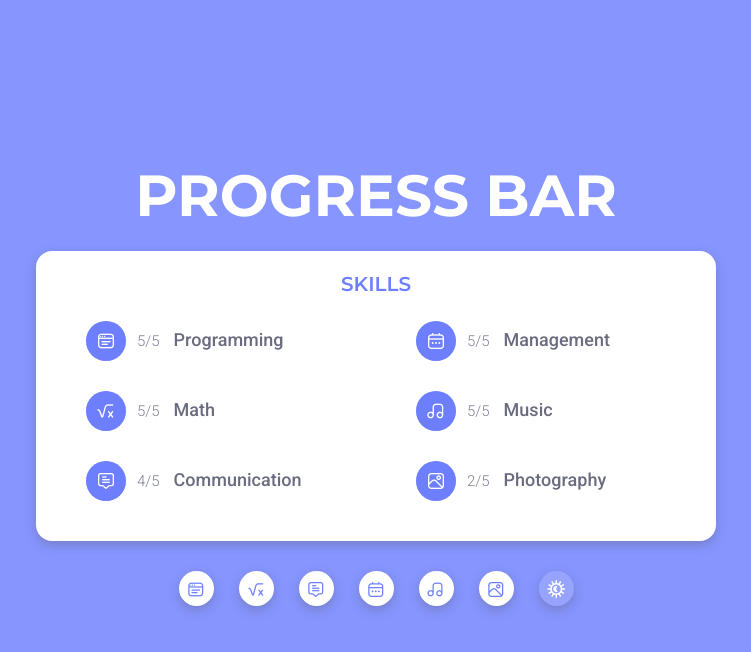
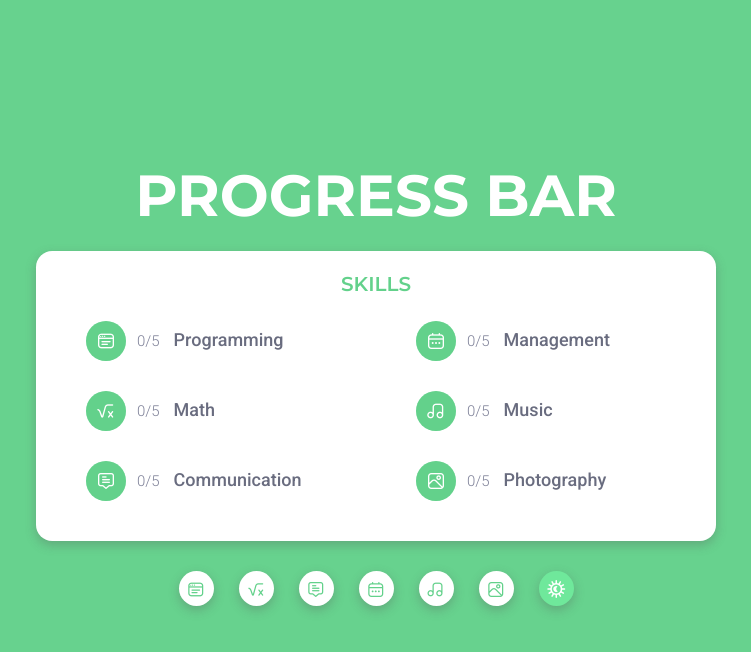
Before and after one commit to Alex-Lar/Progress-Bar, a plain HTML site: page index.html in a window 1280 px wide. Both pictures are taken after a click on the link 820 px from the left and 588 px from the top of the page. Shown: the whole page, without its empty margins (264-1015 px from the left). Drawn offline with nearby package versions, Linux system fonts and the light colour scheme.

Commit message:
add theme switcher

```diff
--- a/assets/css/style.css
+++ b/assets/css/style.css
@@ -8,6 +8,17 @@
     --progress-num: #7E8198;
 
     --switch-btn: #97A4FF;
+}
+
+[data-theme="green"] {
+    --main-bg: #67D28E;
+    --white: #FFFFFF;
+    --icon-bg: #63D18B;
+    --progress-line: #D5F8E2;
+    --progress-text: #696C7F;
+    --progress-num: #7E8198;
+
+    --switch-btn: #6FE89B;
 }
 
 body {
@@ -121,8 +132,6 @@ h6 {
 
     transition: max-width .1s ease-in;
 }
-
-
 
 
 /*
--- a/assets/js/script.js
+++ b/assets/js/script.js
@@ -1,28 +1,49 @@
 window.addEventListener('DOMContentLoaded', function() {
     let buttons = document.querySelectorAll('.button');
     let bars = document.querySelectorAll('.bar_background');
+    let fraction = document.querySelectorAll('.bar_num');
 
     buttons.forEach(function(item, i) {
         item.addEventListener('click', function() {
             let barWidth = getComputedStyle(bars[i]);
 
             if(barWidth.maxWidth === '40px') {
+                fraction[i].innerHTML = '1/5';
                 bars[i].style.maxWidth = '82px';
             }
             else if (barWidth.maxWidth === '82px') {
+                fraction[i].innerHTML = '2/5';
                 bars[i].style.maxWidth = '124px';
             }
             else if (barWidth.maxWidth === '124px') {
+                fraction[i].innerHTML = '3/5';
                 bars[i].style.maxWidth = '166px';
             }
             else if (barWidth.maxWidth === '166px') {
+                fraction[i].innerHTML = '4/5';
                 bars[i].style.maxWidth = '208px';
             }
             else if (barWidth.maxWidth === '208px') {
+                fraction[i].innerHTML = '5/5';
                 bars[i].style.maxWidth = '250px';
             } else {
+                fraction[i].innerHTML = '0/5';
                 bars[i].style.maxWidth = '40px';
             }
         });
     });
+
+
+    //Switch Themes
+    document.documentElement.setAttribute('data-theme', 'blue');
+
+    let themeSwitcher = document.getElementById("theme-switcher");
+
+    themeSwitcher.addEventListener('click', function() {
+        let currentTheme = document.documentElement.getAttribute("data-theme");
+        let switchToTheme = currentTheme === "green" ? "blue" : "green";
+
+        document.documentElement.setAttribute("data-theme", switchToTheme);
+    });
+
 });
--- a/index.html
+++ b/index.html
@@ -32,7 +32,7 @@
                         </div>
 
                         <div class="bar_info">
-                            <div class="bar_num">5/5</div>
+                            <div class="bar_num">0/5</div>
                             <div class="bar_name">Programming</div>
                         </div>
                     </div>
@@ -46,7 +46,7 @@
                         </div>
 
                         <div class="bar_info">
-                            <div class="bar_num">5/5</div>
+                            <div class="bar_num">0/5</div>
                             <div class="bar_name">Math</div>
                         </div>
                     </div>
@@ -60,7 +60,7 @@
                         </div>
 
                         <div class="bar_info">
-                            <div class="bar_num">4/5</div>
+                            <div class="bar_num">0/5</div>
                             <div class="bar_name">Communication</div>
                         </div>
                     </div>
@@ -77,7 +77,7 @@
                         </div>
 
                         <div class="bar_info">
-                            <div class="bar_num">5/5</div>
+                            <div class="bar_num">0/5</div>
                             <div class="bar_name">Management</div>
                         </div>
                     </div>
@@ -91,7 +91,7 @@
                         </div>
 
                         <div class="bar_info">
-                            <div class="bar_num">5/5</div>
+                            <div class="bar_num">0/5</div>
                             <div class="bar_name">Music</div>
                         </div>
                     </div>
@@ -105,7 +105,7 @@
                         </div>
 
                         <div class="bar_info">
-                            <div class="bar_num">2/5</div>
+                            <div class="bar_num">0/5</div>
                             <div class="bar_name">Photography</div>
                         </div>
                     </div>
@@ -154,7 +154,7 @@
 
             <!-- switch btn -->
 
-            <a href="#" class="button_switch">
+            <a href="#" class="button_switch" id="theme-switcher">
                 <i class="fi fi-rr-eclipse-alt  -btn_switch"></i>
             </a>
 
```
